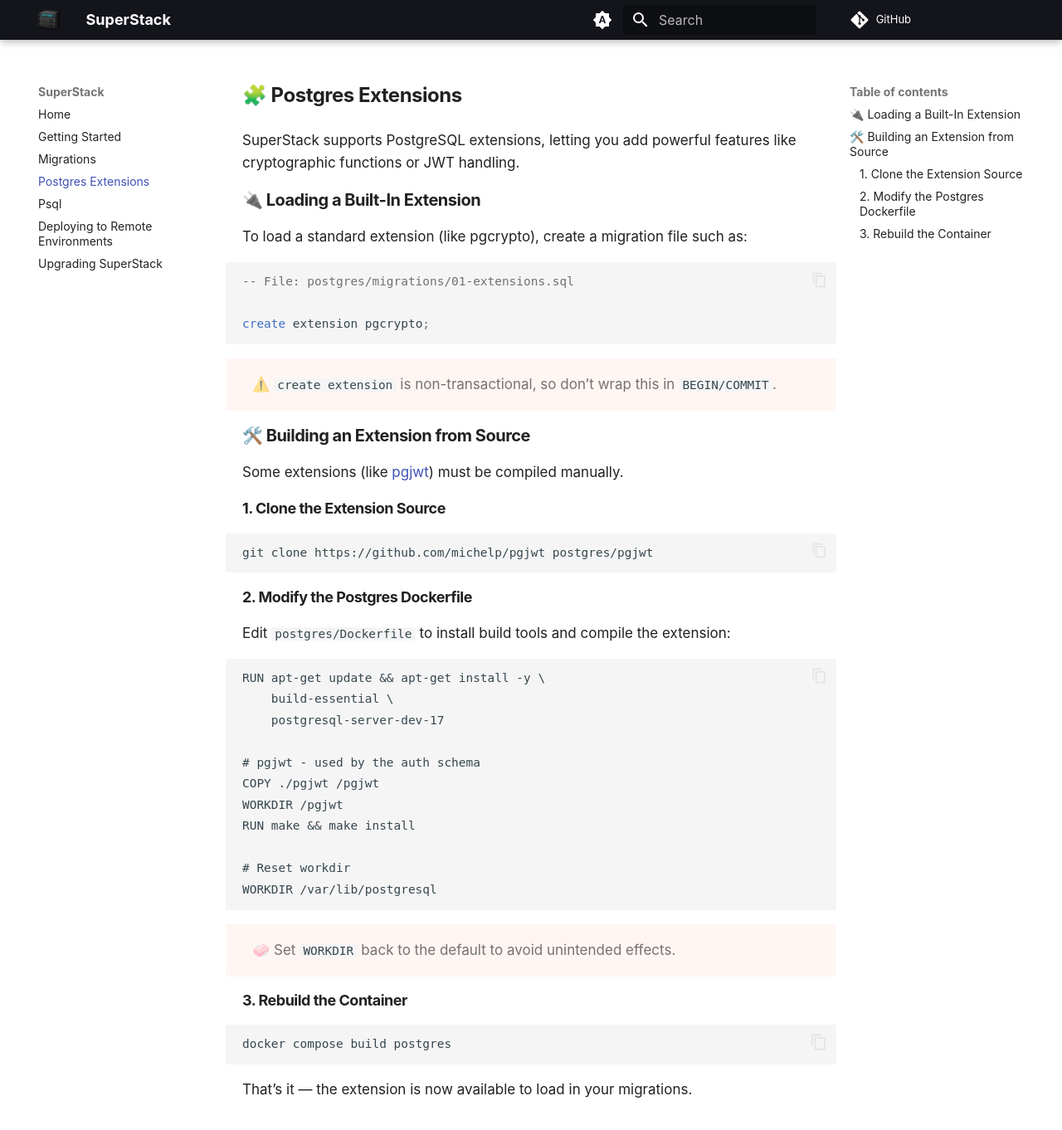
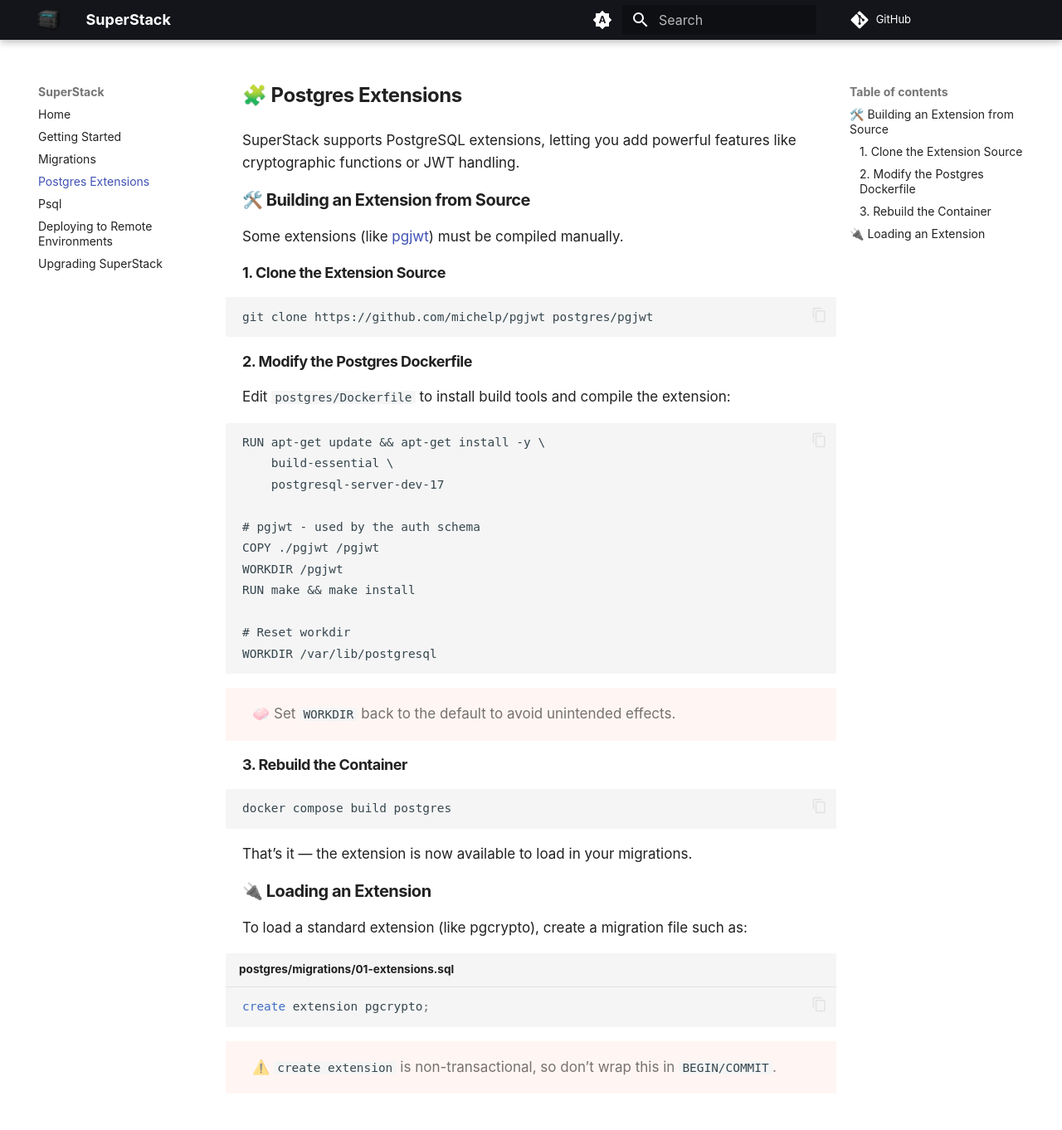
Before and after one commit to explodinglabs/superstack.docs, an MkDocs documentation site: the page built from docs/extensions.md, in a window 1280 px wide and 1400 px high. Shown: the top 1362 px of the window at 83% size. Built offline with MkDocs 1.6.1 and Material for MkDocs 9.7.7, drawn with Linux system fonts in a browser that asks for light colours; comment, search, counter and statistics services are not loaded; some of the changed lines change nothing that is shown.

Commit message:
Adjust extensions doc

````diff
--- a/docs/extensions.md
+++ b/docs/extensions.md
@@ -2,20 +2,6 @@
 
 SuperStack supports PostgreSQL extensions, letting you add powerful
 features like cryptographic functions or JWT handling.
-
-## 🔌 Loading a Built-In Extension
-
-To load a standard extension (like pgcrypto), create a migration file such
-as:
-
-```sql
--- File: postgres/migrations/01-extensions.sql
-
-create extension pgcrypto;
-```
-
-> ⚠️ `create extension` is non-transactional, so don’t wrap this in
-> `BEGIN/COMMIT`.
 
 ## 🛠️ Building an Extension from Source
 
@@ -56,3 +42,14 @@
 ```
 
 That’s it — the extension is now available to load in your migrations.
+
+## 🔌 Loading an Extension
+
+To load a standard extension (like pgcrypto), create a migration file such as:
+
+```sql title="postgres/migrations/01-extensions.sql"
+create extension pgcrypto;
+```
+
+> ⚠️ `create extension` is non-transactional, so don’t wrap this in
+> `BEGIN/COMMIT`.
````
